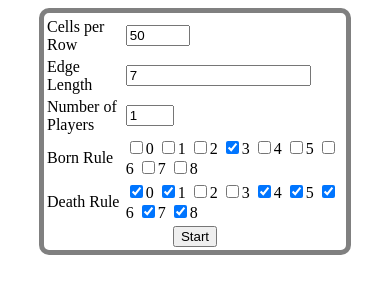
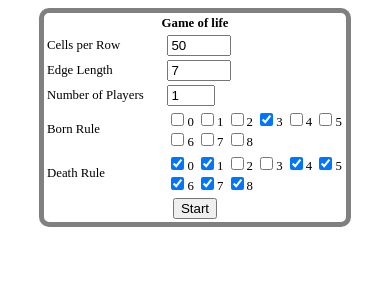
Before and after one commit to 42foobar42/Game-of-Life, a plain HTML site: page public_html/index.html in a window 390 px wide. Drawn offline with Linux system fonts and the light colour scheme.

Commit message:
add some mobile css add gitignore

```diff
--- a/public_html/css/main.css
+++ b/public_html/css/main.css
@@ -1,14 +1,15 @@
-    /*
-To change this license header, choose License Headers in Project Properties.
-To change this template file, choose Tools | Templates
-and open the template in the editor.
-*/
-/*
-    Created on : 17.06.2014, 18:41:42
-    Author     : alexander
-*/
 html, body{
     margin: auto;
+}
+
+@media only screen and (max-width: 400px) {
+    body { font-size: 0.8em; }
+    div#mainmenu table tr td:nth-child(1) {
+        width: 40%;
+    }
+    div#menu input{
+        width: 5%;
+    }
 }
 
 div#menu div#onOff{
--- a/public_html/index.html
+++ b/public_html/index.html
@@ -1,9 +1,4 @@
 <!DOCTYPE html>
-<!--
-To change this license header, choose License Headers in Project Properties.
-To change this template file, choose Tools | Templates
-and open the template in the editor.
--->
 <html>
     <head>
         <title>Game of Life</title>
@@ -34,7 +29,7 @@ and open the template in the editor.
         <div id="mainmenu">
             <table>
                 <thead>
-                    <tr></tr>
+                <th colspan="2">Game of life</th>
                 </thead>
                 <tbody>
                     <tr>
@@ -43,7 +38,7 @@ and open the template in the editor.
                     </tr>
                     <tr>
                         <td>Edge Length</td>
-                        <td><input type="number" value="50" id="lengthOfCell"></td>
+                        <td><input min="6" max="150" type="number" value="50" id="lengthOfCell"></td>
                     </tr>
                     <tr>
                         <td>Number of Players</td>
```
Also changed, not shown: 1 other file.
